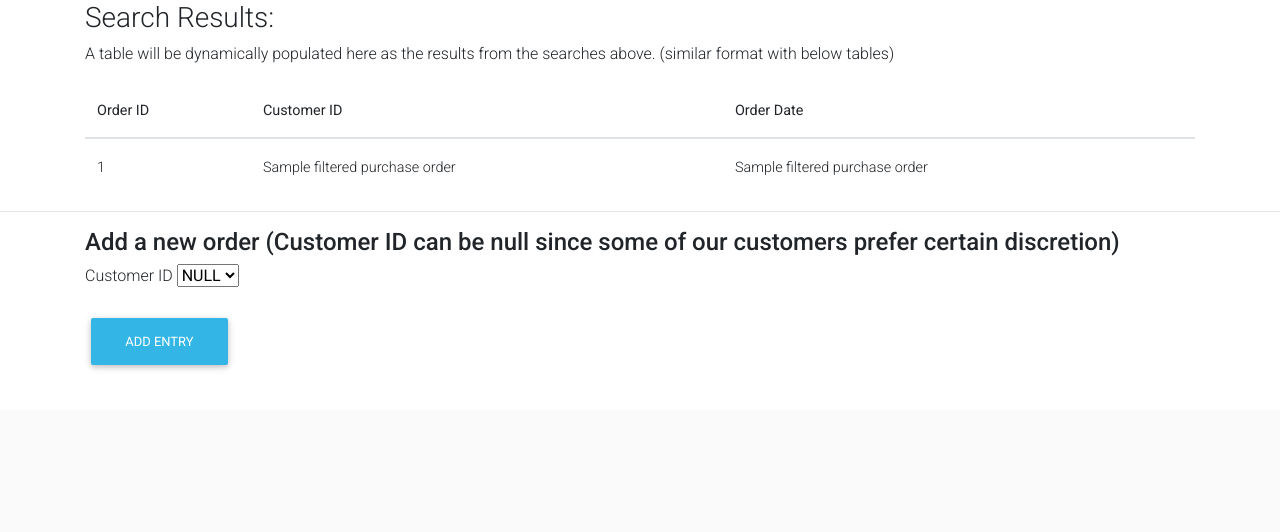
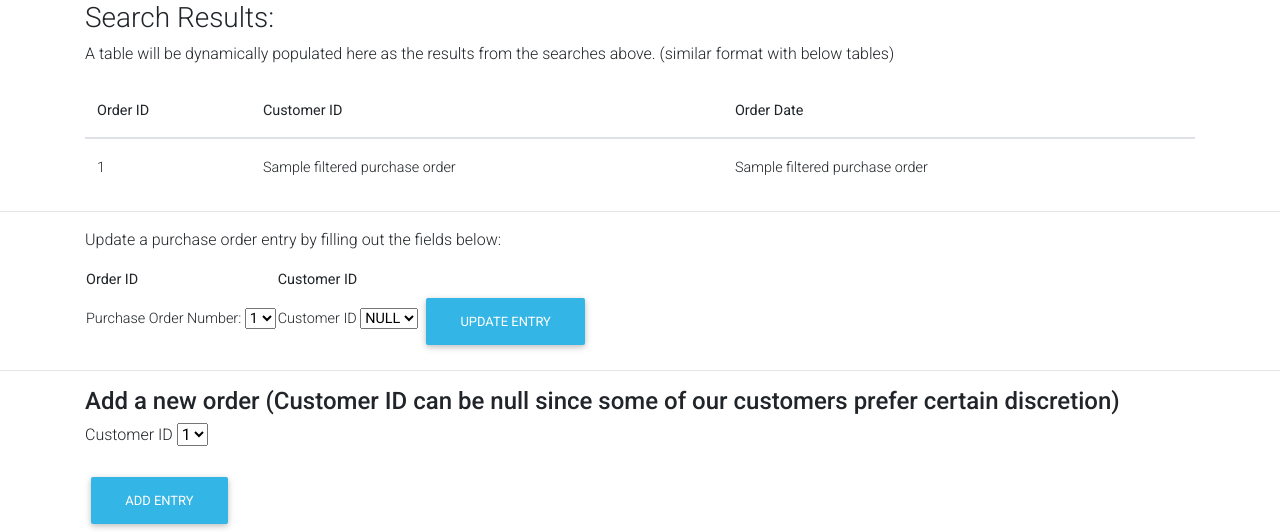
Before and after one commit to longmach/DiagonAlley, a Flask app: template templates/purchaseOrder.html in a window 1280 px wide. Shown: the part 390-922 px from the top of the page. Before the commit the page ends 759 px from the top, so only its background shows below. Run offline with Flask 2, Linux system fonts and the light colour scheme; the template is opened without the code that fills it: most values are stand-ins (such as "Sample title", 1, 10 or a date in 2020); some libraries are stand-ins or nearby versions.

Commit message:
took out the null option in purchase orders. it did not update the column since the db did not allow for nulls. changed db to allow null values and created an update form field for user to set column to null.

```diff
--- a/app.py
+++ b/app.py
@@ -113,6 +113,8 @@ def purchaseOrder():
     getAllQuery = "SELECT * from purchase_orders"
     getCustomerIDQuery ="SELECT customers.customer_ID from customers"
     orderIDQuery = "SELECT purchase_orders.order_ID from purchase_orders"
+     # use this for created date for user
+    order_date = datetime.date(datetime.now())
     if request.method == "GET":
         orderIDResults = execute_query(db_connection, orderIDQuery).fetchall()
         customerIDresult = execute_query(db_connection, getCustomerIDQuery).fetchall()
@@ -126,10 +128,18 @@ def purchaseOrder():
         customerIDresult = execute_query(db_connection, getCustomerIDQuery).fetchall()
         result = execute_query(db_connection, filteredSelectQuery,data).fetchall()
         return render_template("purchaseOrder.html", filteredPurchaseOrder = result, customerID = customerIDresult, orderID = orderIDResults)
+        # update 1:M rel to be nullable
+    elif request.method == "POST" and "updatePurchaseOrder" in request.form:
+        order_ID = request.form["order_ID"]
+        customer_ID = request.form["customer_ID"]
+        if customer_ID == "NULL":
+            customer_ID = None
+        updateQuery= "UPDATE purchase_orders SET customer_ID = %s, order_date = %s WHERE order_ID = %s;"
+        data = (customer_ID, order_date, order_ID)
+        result = execute_query(db_connection, updateQuery, data).fetchall()
+        return redirect(url_for("purchaseOrder"))
     elif request.method == "POST" and "insertPurchaseOrder" in request.form:
         customerID = request.form['customerID']
-        # use this for created date for user
-        order_date = datetime.date(datetime.now())
         insertQuery = "INSERT INTO purchase_orders (customer_ID, order_date) VALUES (%s, %s);"
         data = (customerID, order_date)
         result = execute_query(db_connection, insertQuery,data).fetchall()
@@ -171,7 +181,7 @@ def customerCommunities():
     db_connection = connect_to_database()
     if request.method == "GET":
         getAllQueryCustomerCommunities = "SELECT * FROM user_communities"
-        getCustomerID = "SELECT user_communities.customer_ID from user_communities"
+        getCustomerID = "SELECT customers.customer_ID from customers"
         getCommunityID = "SELECT communities.community_ID from communities"
         result = execute_query(db_connection, getAllQueryCustomerCommunities).fetchall()
         customerIDresult = execute_query(db_connection, getCustomerID).fetchall()
--- a/templates/purchaseOrder.html
+++ b/templates/purchaseOrder.html
@@ -97,6 +97,43 @@
         </div>
     </div>
     <hr>
+    <div id="UpdateHere" class="container justify-content-center mt-3">
+        <p id="update">Update a purchase order entry by filling out the fields below:</p>
+        <table>
+            <thead>
+                <th>Order ID</th>
+                <th>Customer ID</th>
+            </thead>
+            <tbody>
+                <tr>
+                    <form action="#" method="POST">
+                        <td>
+                            <label>Purchase Order Number:</label>
+                            <select  name="order_ID" id="order_ID" >
+                                {% for c in orderID %}
+                                <option value= "{{c[0]}}">{{c[0]}}</option>
+                                {% endfor %}
+                            </select>
+                        </td>
+                        <td>
+                            <label for="customer_ID" class="align-center">Customer ID</label>
+
+                            <select  name="customer_ID" id="customer_ID" >
+                                <option value="NULL">NULL</option>
+                                {% for c in customerID %}
+                                <option value= "{{c[0]}}">{{c[0]}}</option>
+                                {% endfor %}
+                            </select>
+                        </td>
+                        <div class="container">
+                            <td><button type="submit" data-align="center" class="btn btn-info mb-2" name="updatePurchaseOrder">Update Entry</button></td>
+                        </div>
+                    </form>
+                </tr>
+            </tbody>
+        </table>
+    </div>
+    <hr>
     <div class="justify-content-center mt-3">
         <fieldset>
             <form method="POST" id="order" class="insertPurchaseOrder">
@@ -107,7 +144,6 @@
                         <label for="customerID" class="align-center">Customer ID</label>
                         <!-- <input type="text" name="customerID" id="customerID" placeholder="Enter just id number."> -->
                         <select  name="customerID" id="customerID" >
-			    <option value="NULL">NULL</option>
                             {% for c in customerID %}
                             <option value= "{{c[0]}}">{{c[0]}}</option>
                             {% endfor %}
```
Also changed, not shown: templates/customer.html (+0 -78 lines).
